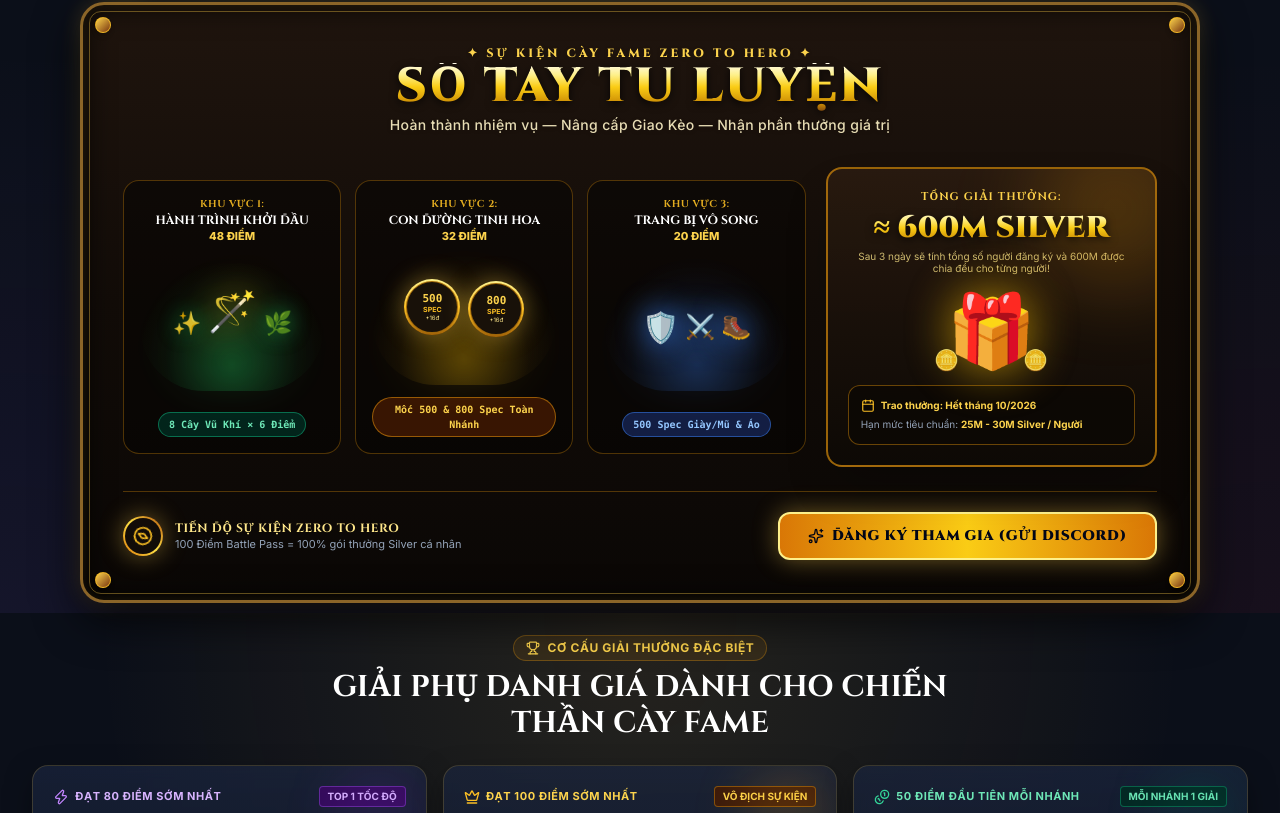
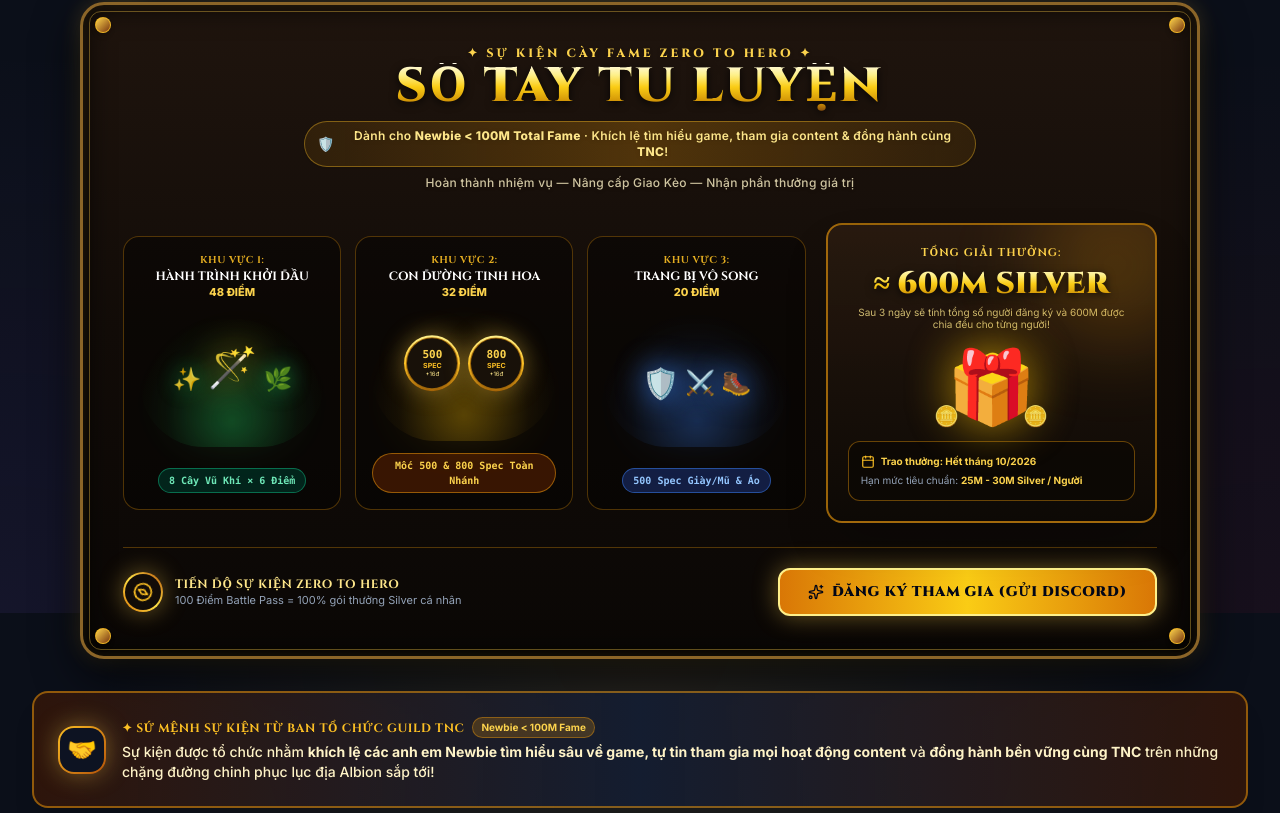
Before and after one commit to kudominer/Albion_Guild_BattlePass, a React (Vite) app: page / in a window 1280 px wide. Shown: the part 187-1000 px from the top of the page. Built offline with nearby package versions, Linux system fonts and the light colour scheme.

Commit message:
tính_năng: bổ sung thông điệp sứ mệnh khích lệ Newbie dưới 100M Fame đồng hành cùng Guild TNC

```diff
--- a/src/components/EventDetailsGrid.jsx
+++ b/src/components/EventDetailsGrid.jsx
@@ -28,7 +28,31 @@ export default function EventDetailsGrid({ onOpenRegister }) {
   return (
     <div className="space-y-8 my-8">
 
-      {/* SECTION 1: 3 SPECIAL PRIZES SHOWCASE PODIUM (Vinh Danh Giải Phụ) */}
+      {/* SECTION 1: EVENT MISSION & SPIRIT BANNER (Sứ Mệnh Khích Lệ Newbie) */}
+      <div className="p-5 sm:p-6 rounded-2xl bg-gradient-to-r from-amber-950/60 via-[#141d30] to-amber-950/60 border-2 border-amber-500/50 shadow-xl relative overflow-hidden">
+        <div className="flex flex-col sm:flex-row items-start sm:items-center gap-4">
+          <div className="w-12 h-12 rounded-2xl bg-gradient-to-br from-amber-400 to-amber-700 p-0.5 shadow-gold-glow shrink-0 flex items-center justify-center">
+            <div className="w-full h-full bg-[#0d1322] rounded-[14px] flex items-center justify-center text-2xl">
+              🤝
+            </div>
+          </div>
+          <div className="space-y-1">
+            <div className="flex items-center gap-2">
+              <span className="text-xs font-bold text-amber-400 uppercase tracking-wider font-game">
+                ✦ SỨ MỆNH SỰ KIỆN TỪ BAN TỔ CHỨC GUILD TNC
+              </span>
+              <span className="px-2 py-0.5 rounded-full bg-amber-500/20 text-amber-300 text-[10px] font-bold border border-amber-500/40">
+                Newbie &lt; 100M Fame
+              </span>
+            </div>
+            <p className="text-xs sm:text-sm text-amber-100 font-medium leading-relaxed">
+              Sự kiện được tổ chức nhằm <strong>khích lệ các anh em Newbie tìm hiểu sâu về game, tự tin tham gia mọi hoạt động content</strong> và <strong>đồng hành bền vững cùng TNC</strong> trên những chặng đường chinh phục lục địa Albion sắp tới!
+            </p>
+          </div>
+        </div>
+      </div>
+
+      {/* SECTION 2: 3 SPECIAL PRIZES SHOWCASE PODIUM (Vinh Danh Giải Phụ) */}
       <div>
         <div className="text-center max-w-2xl mx-auto mb-6">
           <div className="inline-flex items-center gap-2 px-3 py-1 rounded-full bg-amber-500/10 border border-amber-500/30 text-amber-300 text-xs font-bold uppercase tracking-wider mb-2">
--- a/src/components/OrnateBattlePassBoard.jsx
+++ b/src/components/OrnateBattlePassBoard.jsx
@@ -60,7 +60,16 @@ export default function OrnateBattlePassBoard({ onOpenRegister, onOpenRules }) {
               SỔ TAY TU LUYỆN
             </h1>
           </div>
-          <p className="text-xs sm:text-sm text-amber-100/90 font-medium tracking-wide mt-1 drop-shadow px-2">
+
+          {/* Slogan & Newbie Mission Statement */}
+          <div className="mt-2.5 max-w-2xl mx-auto px-3 py-1.5 rounded-full bg-gradient-to-r from-amber-500/10 via-amber-500/25 to-amber-500/10 border border-amber-400/40 shadow-sm flex items-center justify-center gap-2">
+            <span className="text-sm">🛡️</span>
+            <p className="text-[11px] sm:text-xs text-amber-200 font-semibold tracking-wide drop-shadow">
+              Dành cho <strong>Newbie &lt; 100M Total Fame</strong> · Khích lệ tìm hiểu game, tham gia content & đồng hành cùng <strong>TNC</strong>!
+            </p>
+          </div>
+
+          <p className="text-[11px] sm:text-xs text-amber-100/80 font-medium tracking-wide mt-2 drop-shadow px-2">
             Hoàn thành nhiệm vụ — Nâng cấp Giao Kèo — Nhận phần thưởng giá trị
           </p>
         </div>
--- a/src/components/RulesModal.jsx
+++ b/src/components/RulesModal.jsx
@@ -32,6 +32,16 @@ export default function RulesModal({ isOpen, onClose }) {
 
         {/* Content */}
         <div className="space-y-5 max-h-[65vh] overflow-y-auto pr-2 text-xs sm:text-sm text-slate-300 leading-relaxed">
+
+          {/* Mission Section */}
+          <div className="p-4 rounded-xl bg-gradient-to-r from-amber-950/70 via-[#101827] to-amber-950/70 border border-amber-500/50 space-y-1.5">
+            <h4 className="font-bold text-amber-300 uppercase text-xs flex items-center gap-1.5">
+              🤝 SỨ MỆNH & Ý NGHĨA SỰ KIỆN
+            </h4>
+            <p className="text-slate-200 text-xs leading-relaxed">
+              Sự kiện được Ban Tổ Chức Guild TNC phát động nhằm <strong>khích lệ toàn thể Newbie (Total Fame &lt; 100M) tìm hiểu sâu về game, tích cực tham gia các hoạt động content cùng Guild và đồng hành lâu dài cùng TNC</strong> trên những chặng đường phát triển sắp tới.
+            </p>
+          </div>
 
           {/* Section 1 */}
           <div className="p-4 rounded-xl bg-[#0b0f19] border border-slate-800 space-y-2">
```
Also changed, not shown: 2 other files (tests, documents, lock files or other folders).
